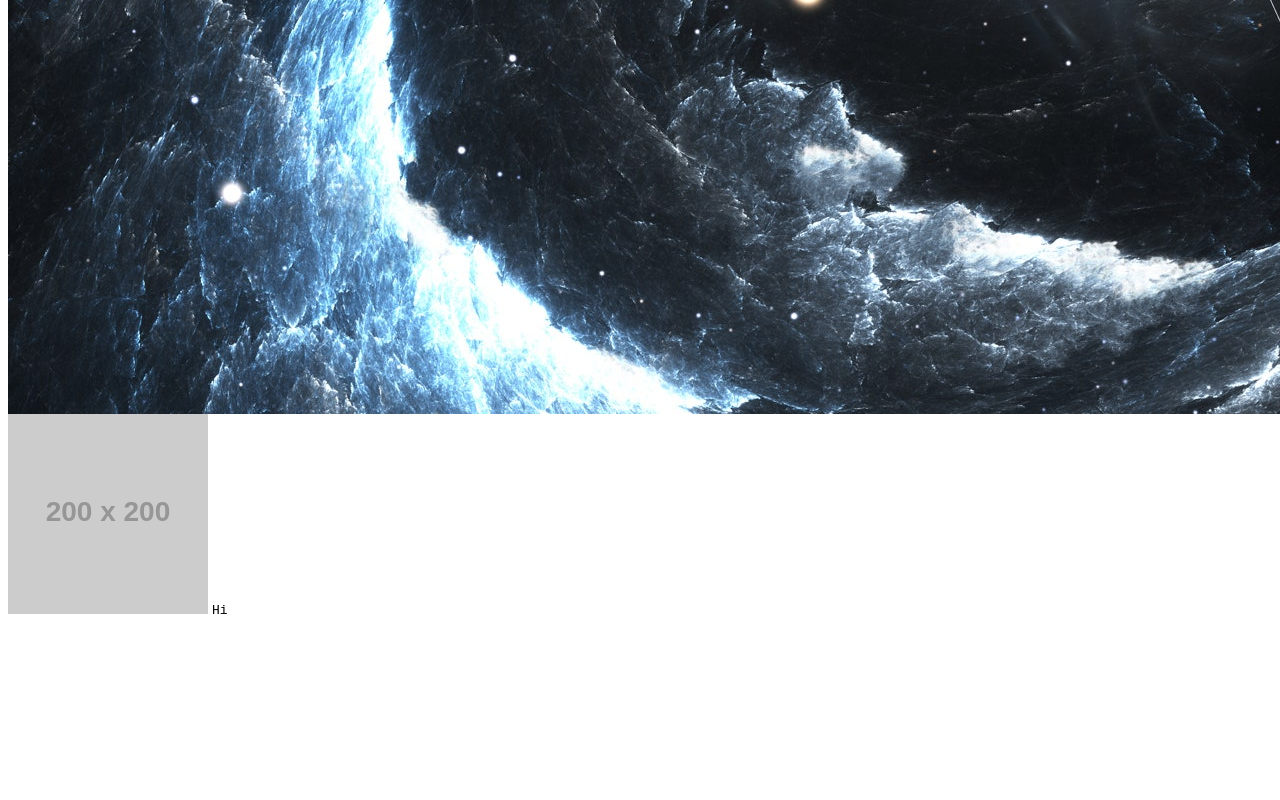
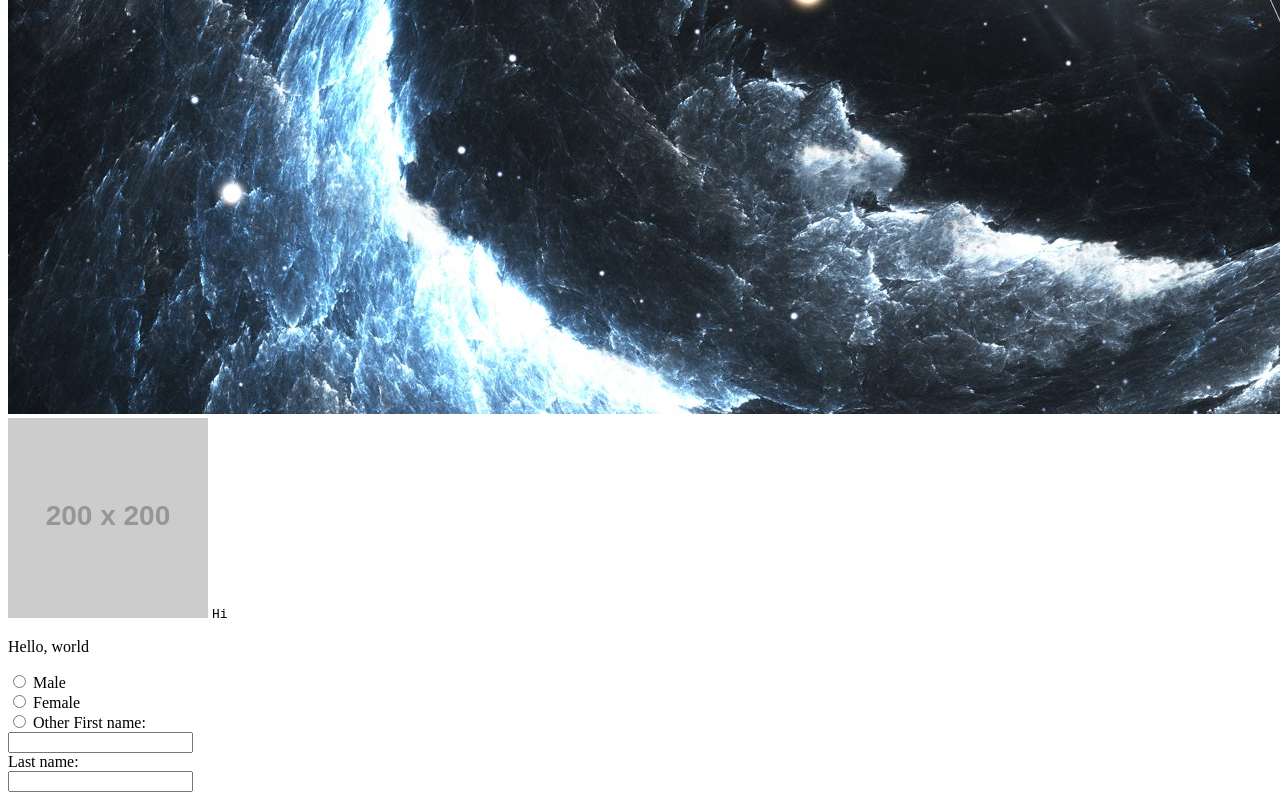
Before and after one commit to JustinGanzak/justinganzak.github.io, a plain HTML site: page assignments/assignment01.html in a window 1280 px wide. Shown: the part 850-1650 px from the top of the page. Before the commit the page ends 1476 px from the top, so only its background shows below. Drawn offline with Linux system fonts and the light colour scheme; placeholder pictures from the web are drawn by us.

Commit message:
Update assignment01.html

```diff
--- a/assignments/assignment01.html
+++ b/assignments/assignment01.html
@@ -1,5 +1,25 @@
-<html>
+<!doctype html>
+<html lang="en">
+<head>
+<title>Minimial HTML</title>
   <img src="images/pulsar-831502910.jpg"/>
   <img src="https://via.placeholder.com/200" />
+</head>
+<body>
   <code> Hi </code>
-       </html>
+<p>Hello, world</p>
+  <form>
+  <input type="radio" id="male" name="gender" value="male">
+  <label for="male">Male</label><br>
+  <input type="radio" id="female" name="gender" value="female">
+  <label for="female">Female</label><br>
+  <input type="radio" id="other" name="gender" value="other">
+  <label for="other">Other</label>
+  <label for="fname">First name:</label><br>
+  <input type="text" id="fname" name="fname"><br>
+  <label for="lname">Last name:</label><br>
+  <input type="text" id="lname" name="lname">
+  </form>
+
+</body>
+</html>
```
